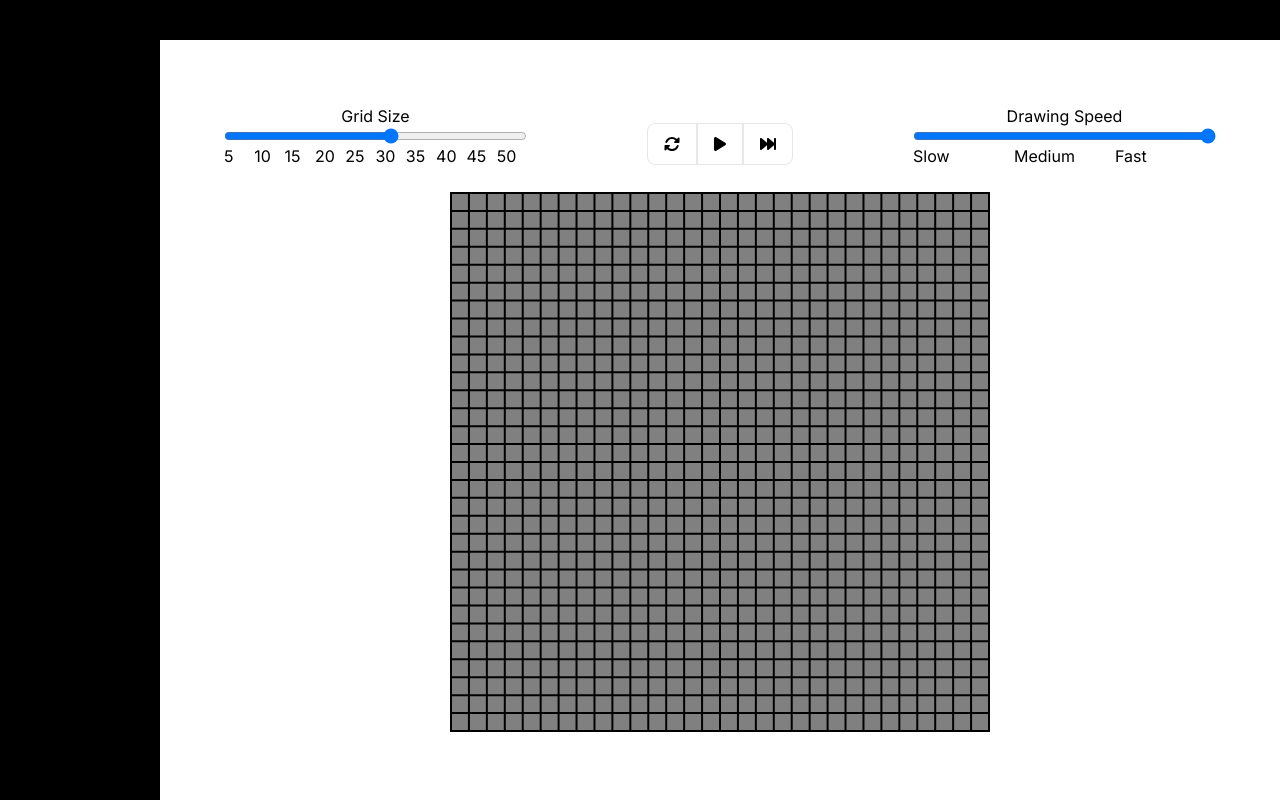
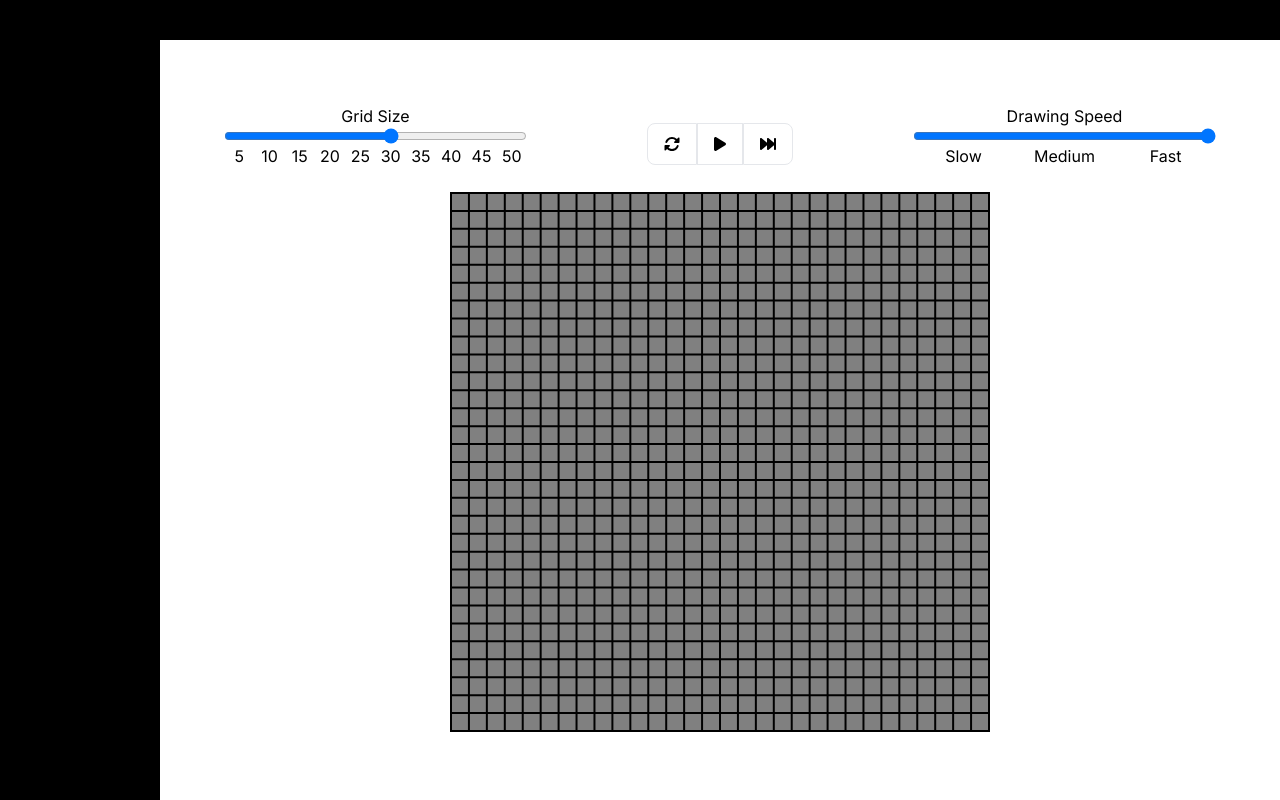
Before and after one commit to NoxSensei/Maze-Algorithms, a Next.js app: page /algorithms/eller/creator in a window 1280 px wide. Built offline with nearby package versions, Linux system fonts and the light colour scheme.

Commit message:
fix: center the values for the sliders

```diff
--- a/src/_common/components/sliders/numeric-slider.tsx
+++ b/src/_common/components/sliders/numeric-slider.tsx
@@ -40,7 +40,7 @@ export default function NumericSliderComponent(props: NumericSliderComponentProp
         <ul className="flex justify-between">
             {
                 options.map((option) =>
-                    <li className="flex-1" key={option}>
+                    <li className="flex flex-1 justify-center" key={option}>
                         {option}
                     </li>)
             }
--- a/src/_common/components/sliders/selector-slider.tsx
+++ b/src/_common/components/sliders/selector-slider.tsx
@@ -27,7 +27,7 @@ export default function SelectorSliderComponent(props: SelectorSliderComponentPr
         <input type="range" className="w-full" min="1" max={props.values.length} step="1" onChange={onValueChanged}/>
         <ul className="flex justify-between">
             {
-                props.values.map((value) => <li className="flex-1" key={value}>
+                props.values.map((value) => <li className="flex flex-1 justify-center" key={value}>
                     {value}
                 </li>)
             }
```
